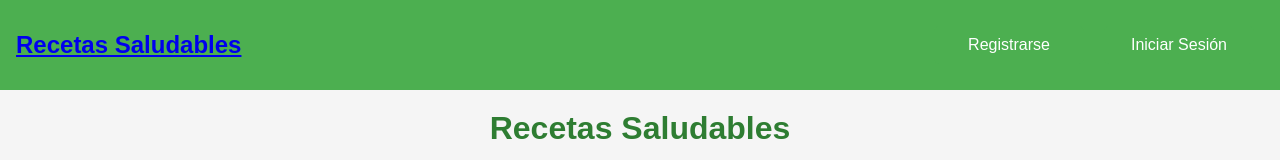
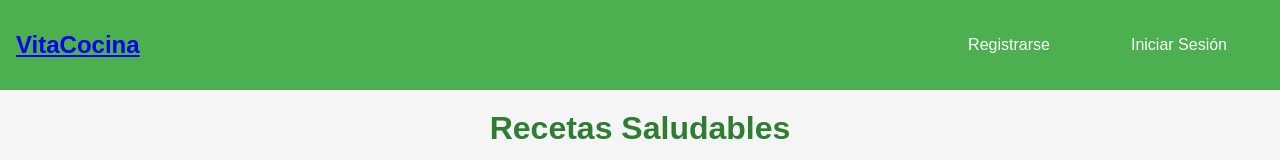
Before and after one commit to FelipeMarchantVargas/VitaCocina, a React (Create React App) app in the folder frontend/: page / in a window 1280 px wide. Shown: the top 160 px of the page. Built offline with nearby package versions, Linux system fonts and the light colour scheme; no server answers.

Commit message:
Cambios menores en el archivo de NavBar.js

```diff
--- a/frontend/src/components/NavBar.js
+++ b/frontend/src/components/NavBar.js
@@ -21,7 +21,7 @@ const NavBar = ({ isAuthenticated, userName, handleLogout }) => {
   return (
     <nav className="navbar">
       <h1>
-        <Link to="/">Recetas Saludables</Link>{" "}
+        <Link to="/">VitaCocina</Link>{" "}
         {/* Logo o nombre del sitio que redirige al home */}
       </h1>
       <div className="navbar-links">
```
